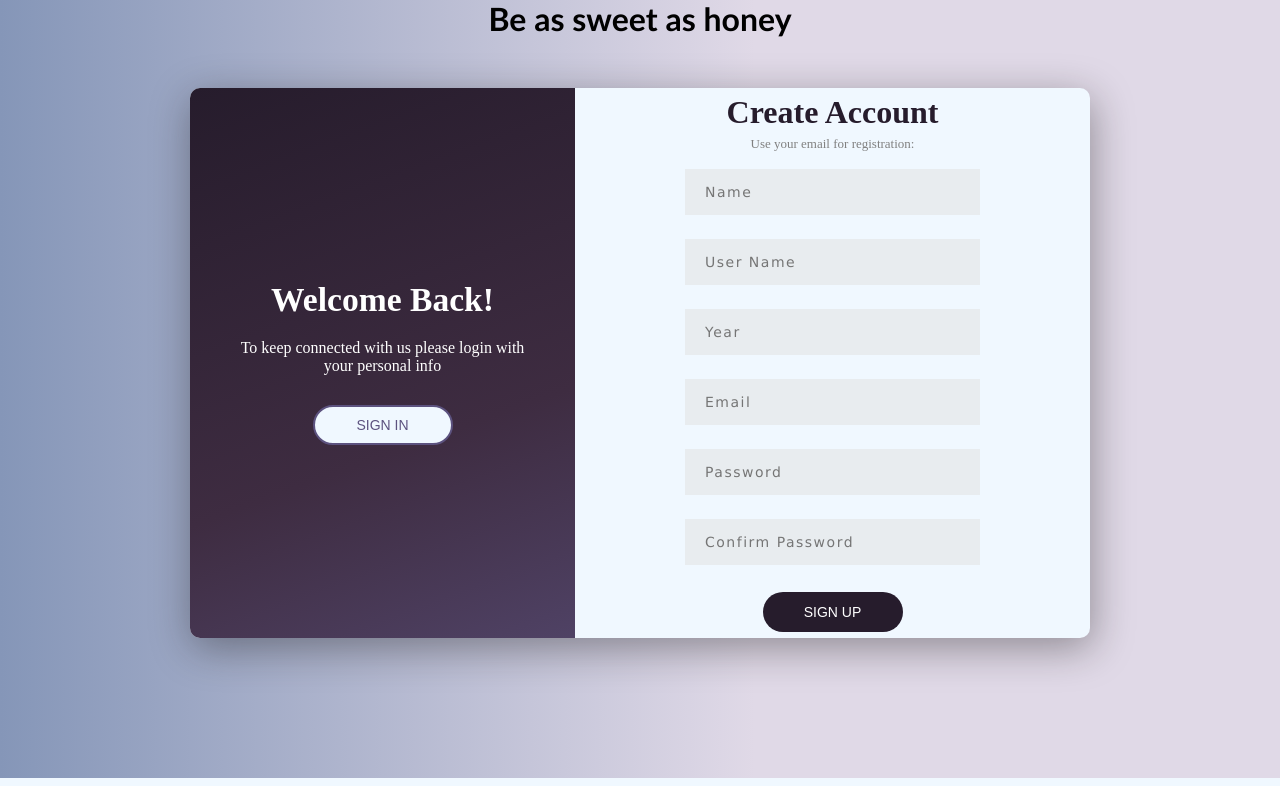
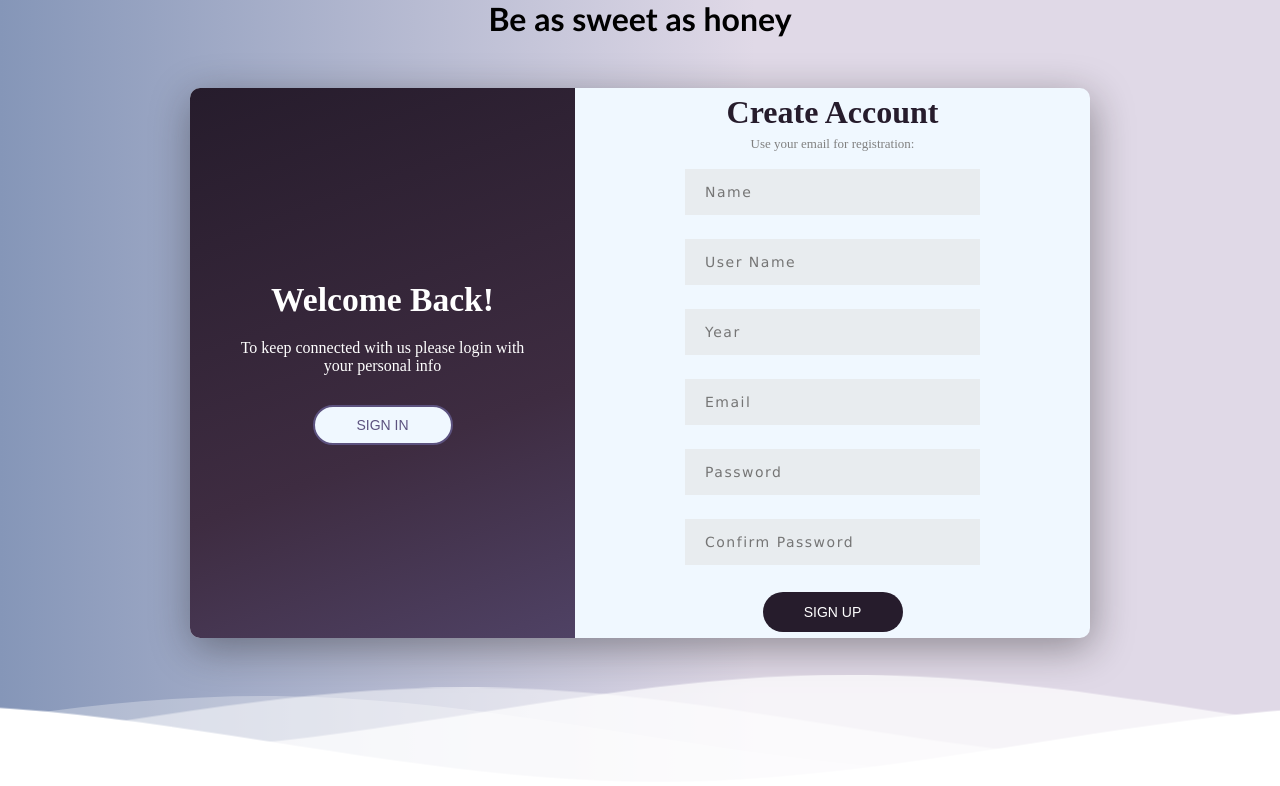
Before and after one commit to Saavrm26/HoneyComb, a Flask app: page / in a window 1280 px wide. Shown: the part 22-808 px from the top of the page. Run offline with Flask 2, Linux system fonts and the light colour scheme; some libraries are stand-ins or nearby versions.

Commit message:
added waves to login

```diff
--- a/LoginTemplate/website/static/login.css
+++ b/LoginTemplate/website/static/login.css
@@ -1,5 +1,6 @@
 body
 {
+  margin:0px;
   background: rgb(110,133,178);
   background: linear-gradient(90deg, rgb(133, 150, 184) 0%, rgb(224, 217, 231) 59%);
 }
@@ -376,3 +377,91 @@ body
       padding-left: 80px;
     }
   }
+
+/* waves */
+
+  .header {
+    margin:0px;
+    position:relative;
+    text-align:center;
+    background: rgb(110,133,178);
+    background: linear-gradient(90deg, rgb(133, 150, 184) 0%, rgb(224, 217, 231) 59%);
+    color:black;
+    height:98vh;
+    width:100vw;
+  }
+  .inner-header {
+    height:65vh;
+    width:100%;
+    margin: 0;
+    padding: 0;
+  }
+
+  .flex { /*Flexbox for containers*/
+    display: flex;
+    justify-content: center;
+    align-items: center;
+    text-align: center;
+  }
+  .waves-div{
+    margin-bottom: 0px;
+    position:absolute;
+    bottom:0px;
+    width:100vw;
+  }
+  .waves {
+    position:relative;
+    width: 100%;
+    height:15vh;
+    margin-bottom:-7px; /*Fix for safari gap*/
+    min-height:100px;
+    max-height:150px;
+  }
+
+  .content {
+    position:relative;
+    height:20vh;
+    text-align:center;
+    background-color: white;
+  }
+
+  /* Animation */
+
+  .parallax > use {
+    animation: move-forever 25s cubic-bezier(.55,.5,.45,.5)     infinite;
+  }
+  .parallax > use:nth-child(1) {
+    animation-delay: -2s;
+    animation-duration: 7s;
+  }
+  .parallax > use:nth-child(2) {
+    animation-delay: -3s;
+    animation-duration: 10s;
+  }
+  .parallax > use:nth-child(3) {
+    animation-delay: -4s;
+    animation-duration: 13s;
+  }
+  .parallax > use:nth-child(4) {
+    animation-delay: -5s;
+    animation-duration: 20s;
+  }
+  @keyframes move-forever {
+    0% {
+     transform: translate3d(-90px,0,0);
+    }
+    100% {
+      transform: translate3d(85px,0,0);
+    }
+  }
+  /*Shrinking for mobile*/
+  @media (max-width: 768px) {
+    .waves {
+      height:40px;
+      min-height:40px;
+    }
+    .content {
+      height:30vh;
+    }
+
+  }
--- a/LoginTemplate/website/templates/base.html
+++ b/LoginTemplate/website/templates/base.html
@@ -11,19 +11,20 @@
 </head>
 
 <body>
+    <div class="header">
     <div><center><h1 style="font-family:'Trebuchet MS', 'Lucida Sans Unicode', 'Lucida Grande', 'Lucida Sans', Arial, sans-serif;">Be as sweet as honey</h1></center></div>
     {% with messages = get_flashed_messages(with_categories=true) %}
     {% if messages %}
         {% for category, message in messages %}
         {% if category =='error' %}
-            <div class="alert alert-danger alert-dismissable fade show" role="alert">
+            <div class="alert-error" role="alert">
                 {{ message }}
                 <button type="button" class="close" data-dismiss="alert">
                     <span aria-hidden="true">&times;</span>
                 </button>
             </div>
         {% else %}
-        <div class="alert alert-success alert-dismissable fade show" role="alert">
+        <div class="alert-success" role="alert">
             {{ message }}
             <button type="button" class="close" data-dismiss="alert">
                 <span aria-hidden="true">&times;</span>
@@ -33,21 +34,25 @@
         {% endfor %}
     {% endif %}
     {% endwith %}
-
     <div class="container">
         {% block content %}
         {% endblock %}
     </div>
-    <!-- <script src="https://code.jquery.com/jquery-3.2.1.slim.min.js"
-        integrity="sha384-KJ3o2DKtIkvYIK3UENzmM7KCkRr/rE9/Qpg6aAZGJwFDMVNA/GpGFF93hXpG5KkN"
-        crossorigin="anonymous"></script>
-    <script src="https://cdnjs.cloudflare.com/ajax/libs/popper.js/1.12.9/umd/popper.min.js"
-        integrity="sha384-ApNbgh9B+Y1QKtv3Rn7W3mgPxhU9K/ScQsAP7hUibX39j7fakFPskvXusvfa0b4Q"
-        crossorigin="anonymous"></script>
-    <script src="https://maxcdn.bootstrapcdn.com/bootstrap/4.0.0/js/bootstrap.min.js"
-        integrity="sha384-JZR6Spejh4U02d8jOt6vLEHfe/JQGiRRSQQxSfFWpi1MquVdAyjUar5+76PVCmYl"
-        crossorigin="anonymous"></script> -->
-
+    <div class="waves-div">
+        <svg class="waves" xmlns="http://www.w3.org/2000/svg" xmlns:xlink="http://www.w3.org/1999/xlink"
+        viewBox="0 24 150 28" preserveAspectRatio="none" shape-rendering="auto">
+        <defs>
+        <path id="gentle-wave" d="M-160 44c30 0 58-18 88-18s 58 18 88 18 58-18 88-18 58 18 88 18 v44h-352z" />
+        </defs>
+        <g class="parallax">
+        <use xlink:href="#gentle-wave" x="48" y="0" fill="rgba(255,255,255,0.7" />
+        <use xlink:href="#gentle-wave" x="48" y="3" fill="rgba(255,255,255,0.5)" />
+        <use xlink:href="#gentle-wave" x="48" y="5" fill="rgba(255,255,255,0.3)" />
+        <use xlink:href="#gentle-wave" x="48" y="7" fill="#fff" />
+        </g>
+        </svg>
+        </div>
+      </div>
     <script type="text/javascript"
      src="{{ url_for('static', filename='login.js') }}"></script>
 </body>
--- a/LoginTemplate/website/templates/login.html
+++ b/LoginTemplate/website/templates/login.html
@@ -2,6 +2,7 @@
 {% block title %}Login{% endblock %}
 
 {% block content %}
+
 <div class="overlay" id="overlay">
   <div class="sign-in" id="sign-in">
     <h1>Welcome Back!</h1>
@@ -40,4 +41,9 @@
   </div>
 </div>
 
+
+
+
+
+
 {% endblock %}
```
Lines whose indentation alone changed are shown as unchanged.
